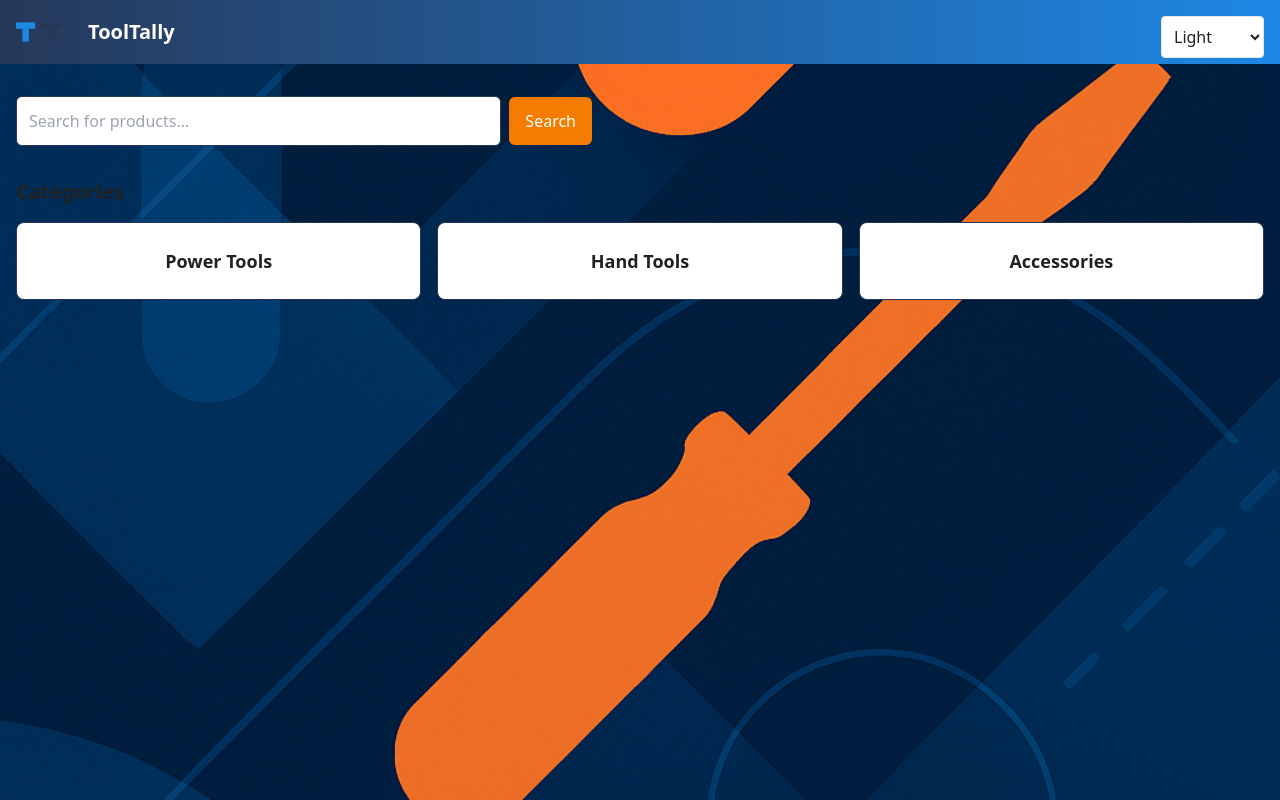
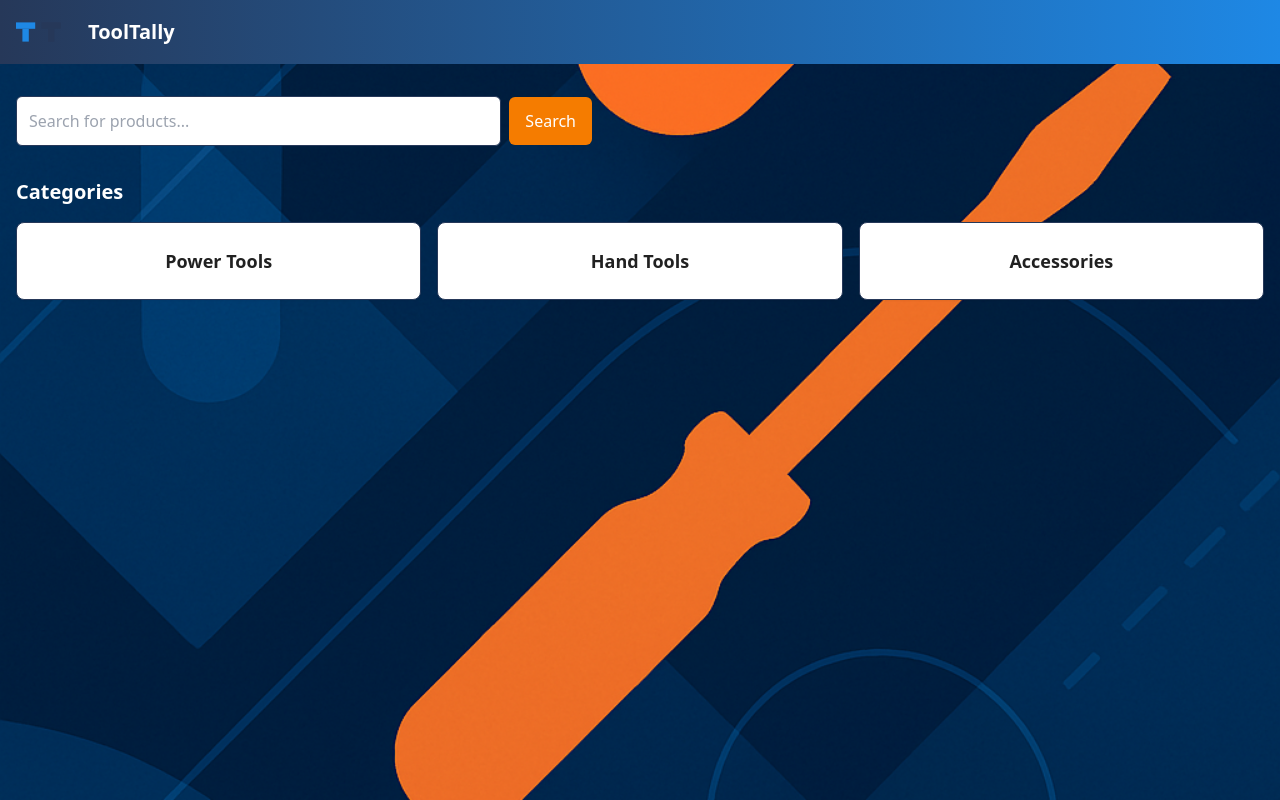
Before and after one commit to DustInTheDark/tooltally-frontend, a Next.js app: page / in a window 1280 px wide. Built offline with nearby package versions, Linux system fonts and the light colour scheme.

Commit message:
switched categories subtitle to white text. removed theme supp by deleting themecontext and themeswitcher comps, simplified layout.

```diff
--- a/app/layout.js
+++ b/app/layout.js
@@ -1,8 +1,6 @@
 import { Geist, Geist_Mono } from 'next/font/google';
 import './globals.css';
 import { NavigationProvider } from '@/components/NavigationContext';
-import { ThemeProvider } from '@/components/ThemeContext';
-import ThemeSwitcher from '@/components/ThemeSwitcher';
 import Header from '@/components/Header';
 
 /**
@@ -28,14 +26,10 @@ export default function RootLayout({ children }) {
   return (
     <html lang="en" suppressHydrationWarning>
       <body className={`${geistSans.variable} ${geistMono.variable} antialiased min-h-screen bg-cover bg-center bg-no-repeat bg-[url('/hero.png')]`}>
-        <ThemeProvider>
-          <NavigationProvider>
-            {/* Allows the user to toggle between light, dark and contrast themes */}
-            <ThemeSwitcher />
-            <Header />
-            {children}
-          </NavigationProvider>
-        </ThemeProvider>
+        <NavigationProvider>
+          <Header />
+          {children}
+        </NavigationProvider>
       </body>
     </html>
   );
--- a/app/page.js
+++ b/app/page.js
@@ -7,7 +7,7 @@ export default function HomePage() {
       <SearchBar />
 
       {/* Category cards section */}
-      <h2 className="mt-8 mb-4 text-xl font-semibold text-brand-dark">Categories</h2>
+      <h2 className="mt-8 mb-4 text-xl font-semibold text-white">Categories</h2>
       <div className="category-cards grid gap-4 sm:grid-cols-3">
         <CategoryCard title="Power Tools" slug="power-tools" />
         <CategoryCard title="Hand Tools" slug="hand-tools" />
--- a/components/ThemeContext.js
+++ /dev/null
@@ -1,35 +0,0 @@
-'use client';
-import { createContext, useContext, useState, useEffect } from 'react';
-
-const ThemeContext = createContext({
-  theme: 'light',
-  setTheme: () => {},
-});
-
-export function ThemeProvider({ children }) {
-  const [theme, setTheme] = useState('light');
-
-  // Load theme from localStorage on mount
-  useEffect(() => {
-    const stored = localStorage.getItem('theme');
-    if (stored) setTheme(stored);
-  }, []);
-
-  // Apply theme class to <html> element and persist
-  useEffect(() => {
-    const root = document.documentElement;
-    root.classList.remove('light', 'dark', 'contrast');
-    root.classList.add(theme);
-    localStorage.setItem('theme', theme);
-  }, [theme]);
-
-  return (
-    <ThemeContext.Provider value={{ theme, setTheme }}>
-      {children}
-    </ThemeContext.Provider>
-  );
-}
-
-export function useTheme() {
-  return useContext(ThemeContext);
-}
--- a/components/ThemeSwitcher.js
+++ /dev/null
@@ -1,18 +0,0 @@
-'use client';
-import { useTheme } from './ThemeContext';
-
-export default function ThemeSwitcher() {
-  const { theme, setTheme } = useTheme();
-
-  return (
-    <select
-      className="theme-switcher fixed right-4 top-4 z-50 rounded border p-2 bg-white dark:bg-gray-800 dark:text-white"
-      value={theme}
-      onChange={(e) => setTheme(e.target.value)}
-    >
-      <option value="light">Light</option>
-      <option value="dark">Dark</option>
-      <option value="contrast">Contrast</option>
-    </select>
-  );
-}
```
